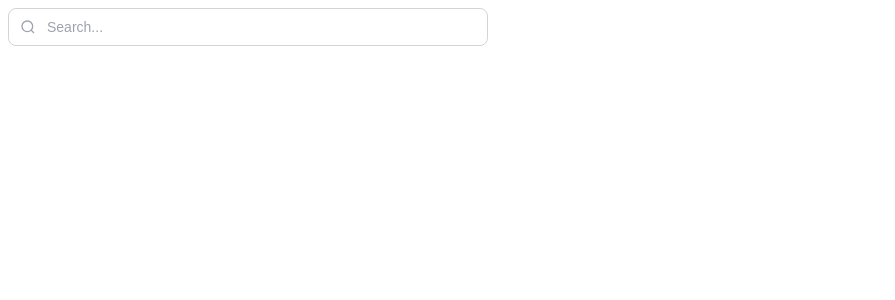
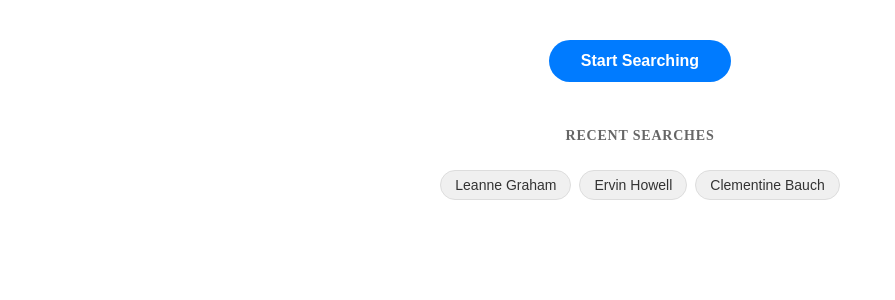
Before and after one commit to suku228/PIP, a React (Vite) app: page / in a window 1280 px wide. Shown: the top 300 px of the page, without its empty margins (0-895 px from the left). Built offline with nearby package versions, Linux system fonts and the light colour scheme.

Commit message:
displyed with chips

```diff
--- a/src/App.css
+++ b/src/App.css
@@ -1,3 +1,10 @@
   :root {
   --top-bar-height: 6.375rem; /* 70px */
 }
+
+.search__back-btn {
+  float: right;
+    background-color: blue;
+    color: white;
+    border-radius: 5px;
+}
--- a/src/App.tsx
+++ b/src/App.tsx
@@ -2,11 +2,30 @@ import React from "react";
 
 import "./App.css";
 import { SearchWithGrid } from "./components/searchWithGrid";
+import { DefaultScreen } from "./components/DefaultScreen";
 
 function App() {
+  const [isDefaultScreen, setIsDefaultScreen] = React.useState(true);
+  const recentSearches: string[] = [
+    "Leanne Graham",
+    "Ervin Howell",
+    "Clementine Bauch",
+  ];
+
+  const onSearchToggler = () => {
+    setIsDefaultScreen(false);
+  };
+
   return (
     <>
-      <SearchWithGrid />
+      {isDefaultScreen ? (
+        <DefaultScreen
+          recentSearches={recentSearches}
+          onSearchToggler={onSearchToggler}
+        />
+      ) : (
+        <SearchWithGrid  onSearchToggler={onSearchToggler} />
+      )}
     </>
   );
 }
--- /dev/null
+++ b/src/components/DefaultScreen.tsx
@@ -0,0 +1,40 @@
+import React from "react";
+import "./styles/default-screen.css";
+
+interface DefaultScreenProps {
+  recentSearches: string[];
+  onSearchToggler: () => void;
+}
+
+export const DefaultScreen: React.FC<DefaultScreenProps> = ({
+  recentSearches,
+  onSearchToggler,
+}) => {
+  return (
+    <div className="default-screen">
+
+      <div className="default-screen__action">
+        <button className="default-screen__btn" onClick={onSearchToggler}>
+          Start Searching
+        </button>
+      </div>
+
+      {recentSearches.length > 0 && (
+        <div className="default-screen__recent">
+          <p className="default-screen__label">Recent Searches</p>
+          <div className="default-screen__chips">
+            {recentSearches.map((term, index) => (
+              <button
+                key={index}
+                className="chip"
+              >
+                 {term}
+              </button>
+            ))}
+          </div>
+        </div>
+      )}
+
+    </div>
+  );
+};
--- a/src/components/searchWithGrid.tsx
+++ b/src/components/searchWithGrid.tsx
@@ -1,19 +1,25 @@
-import React from 'react'
-// import { SearchComponent } from './search.component';
-import { GridComponent } from './grid.component';
-import SearchInput from './search.component1';
+import React from "react";
+import { GridComponent } from "./grid.component";
+import SearchInput from "./search.component1";
 
-export const SearchWithGrid: React.FC = () =>{
+export const SearchWithGrid: React.FC<{ onSearchToggler: () => void }> = ({ onSearchToggler }) => {
+  const [searchTerm, setSearchTerm] = React.useState("");
 
-    const [searchTerm, setSearchTerm] = React.useState('');
+  const onSearch = (term: string) => {
+    setSearchTerm(term);
+  };
 
-    const onSearch = (term: string) => {
-        console.log("SearchWithGrid onSearch called with term:", term);
-        setSearchTerm(term);
-    }
-
-    return(<>
-    <SearchInput setSearchTerm={setSearchTerm} onSearch={onSearch} />
-    {searchTerm.trim() !== '' && <GridComponent searchTerm={searchTerm} />}
-    </>)
-}
+  return (
+    <>
+      <button
+        className="search__back-btn"
+        onClick={onSearchToggler}
+        aria-label="Go back"
+      >
+        Go back
+      </button>
+      <SearchInput setSearchTerm={setSearchTerm} onSearch={onSearch} />
+      {searchTerm.trim() !== "" && <GridComponent searchTerm={searchTerm} />}
+    </>
+  );
+};
--- /dev/null
+++ b/src/components/styles/default-screen.css
@@ -0,0 +1,86 @@
+/* styles/default-screen.component.css */
+
+.default-screen {
+  display: flex;
+  flex-direction: column;
+  align-items: center;
+  justify-content: center;
+  gap: 2rem;
+  height: 100%;
+  padding: 2rem;
+}
+
+/* ── Search Button ── */
+.default-screen__action {
+  display: flex;
+  justify-content: center;
+}
+
+.default-screen__btn {
+  padding: 0.75rem 2rem;
+  font-size: 1rem;
+  font-weight: 600;
+  color: #fff;
+  background-color: #007bff;
+  border: none;
+  border-radius: 2rem;
+  cursor: pointer;
+  transition: background-color 0.2s ease, transform 0.1s ease;
+}
+
+.default-screen__btn:hover {
+  background-color: #0056b3;
+  transform: translateY(-1px);
+}
+
+.default-screen__btn:active {
+  transform: translateY(0);
+}
+
+/* ── Recent Searches ── */
+.default-screen__recent {
+  display: flex;
+  flex-direction: column;
+  align-items: center;
+  gap: 0.75rem;
+  width: 100%;
+  max-width: 37.5rem;
+}
+
+.default-screen__label {
+  font-size: 0.875rem;
+  font-weight: 600;
+  color: #666;
+  text-transform: uppercase;
+  letter-spacing: 0.05rem;
+}
+
+.default-screen__chips {
+  display: flex;
+  flex-wrap: wrap;
+  justify-content: center;
+  gap: 0.5rem;
+}
+
+/* ── Chip ── */
+.chip {
+  display: inline-flex;
+  align-items: center;
+  gap: 0.375rem;
+  padding: 0.375rem 0.875rem;
+  font-size: 0.875rem;
+  font-weight: 500;
+  color: #333;
+  background-color: #f0f0f0;
+  border: 1px solid #ddd;
+  border-radius: 2rem;
+  cursor: pointer;
+  transition: background-color 0.2s ease, border-color 0.2s ease;
+  white-space: nowrap;
+}
+
+.chip:hover {
+  background-color: #e0eaff;
+  border-color: #007bff;
+  color: #007bff;
+}
```
